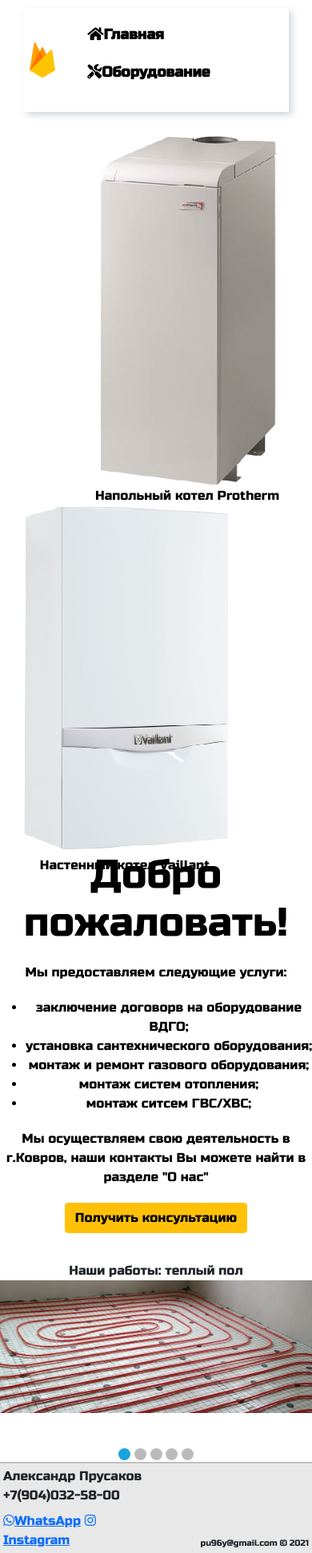
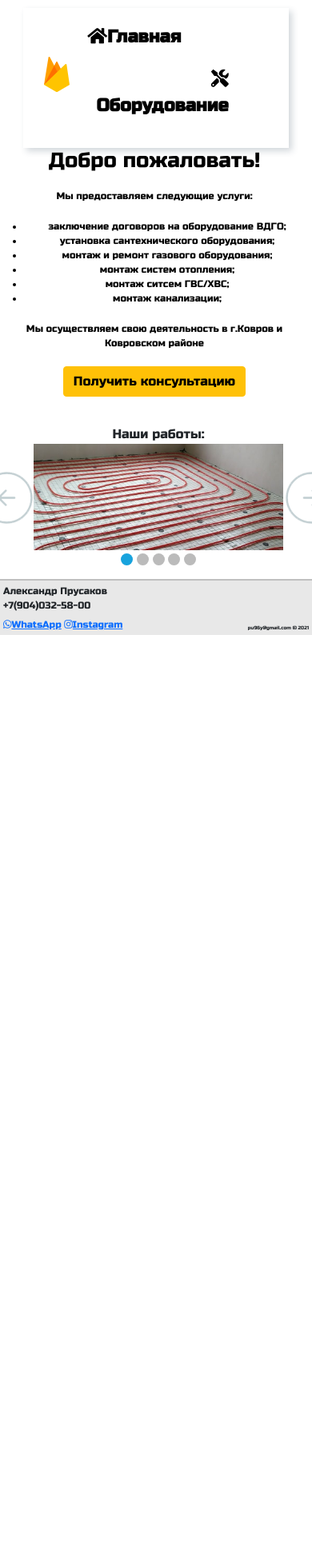
Before and after one commit to pu96y/fufufuf, a Django app: page / in a window 390 px wide; the page is wider, and only the part inside the window is pictured. Shown: that part at 80% size. After the commit the page ends 794 px from the top of that part, so only its background shows below. Run offline with Django 4.2, Linux system fonts and the light colour scheme; some libraries are stand-ins or nearby versions.

Commit message:
firstmob

```diff
--- a/main/static/main/css/main.css
+++ b/main/static/main/css/main.css
@@ -46,7 +46,6 @@
     width:100%;
     position: relative;
     top:-20px;
-
 }
 
 .features h1 {font-size: 50px;}
@@ -74,7 +73,7 @@
     text-decoration: none;
     color: black;
     font-size: 18px;
-    font-weight: 600
+    font-weight: 600;
     transition: transform .6s ease;
 }
 
@@ -176,7 +175,7 @@
     text-decoration: none;
     color: #0aa9ff;
     font-size: 18px;
-    font-weight: 600
+    font-weight: 600;
     transition: transform .6s ease;
 }
 
--- /dev/null
+++ b/main/static/main/css/media-queries.css
@@ -0,0 +1,104 @@
+@media only screen and (max-width: 992px){
+    .footer{
+        width: 100%;
+        float: left;
+        padding: 1%;
+        background-color: #e8e8e8;
+        border-top: 2px solid silver;
+        margin-top: 31px;
+        display: flex;
+        align-items: flex-end;
+        justify-content: space-between;
+    }
+
+    .features{
+        margin-left: auto;
+        margin-right: auto;
+        color:black;
+        margin-top:20px;
+        text-align:center;
+        width:100%;
+        position: relative;
+        top:-20px;
+        font-size: 12px;
+        left: -2px;
+    }
+    .features h1{
+        font-size: 26px;
+    }
+
+    .protherm {
+        display: none;
+    }
+
+    .protherm1 {
+        display: none;
+    }
+
+    .all{
+        width:80%;
+        position: relative;
+        left:42px
+
+    }
+    #active{
+        position: relative;
+        width:100%;
+        top:10px;
+    }
+    #controls{
+        position: relative;
+        width: 90%;
+        height: 100%;
+        top: -21px;
+        left: 17px;
+    }
+    .about a {
+       display: block;
+       text-decoration: none;
+       color: yellow;
+       font-size: 18px;
+       font-weight: 600
+       transition: transform .6s ease;
+   }
+
+
+    .social {
+        float: left;
+        width: 50%;
+        font-size: 12px;
+    }
+    .rights{
+        float: left;
+        width: 50%;
+        text-align: right;
+        font-size: 6px;
+    }
+
+    #gallery h3{
+        font-size: 16px!important;
+    }
+
+    .prod-card a{
+        font-size: 16px!important;
+    }
+
+    header .mnu_top li a{
+        display: block;
+        text-decoration: none;
+        color: black;
+        font-size: 22px;
+        font-weight: 600;
+        transition: transform .6s ease;
+        position: relative;
+        text-align: right;
+    }
+
+    header .logo img{
+        max-width: 3500px;
+        padding-top: 20px;
+        position: relative;
+        right: -18px;
+        top: -5px;
+    }
+}
--- a/main/static/main/css/style.css
+++ b/main/static/main/css/style.css
@@ -102,6 +102,8 @@
 	width: 15px;
 	height: 15px;
 	background: #bbb;
+	position: relative;
+	top: -25px;
 }
 
 #active{ /*расположение блока с переключателями*/
--- a/main/templates/main/base.html
+++ b/main/templates/main/base.html
@@ -6,6 +6,7 @@
     <meta http-equiv="X-UA-Compatible" content="IE=edge" />
     <meta name="viewport" content="width=device-width, initial-scale=1.0" />
     <title>{% block title %}{% endblock %}</title>
+    <link rel="stylesheet" href="https://unpkg.com/flexboxgrid2@7.2.1/flexboxgrid2.css">
     <link rel="preconnect" href="https://fonts.googleapis.com">
     <link rel="preconnect" href="https://fonts.gstatic.com" crossorigin>
     <link href="https://fonts.googleapis.com/css2?family=Russo+One&display=swap" rel="stylesheet">
@@ -19,6 +20,7 @@
     />
     <link rel="stylesheet" href="{% static 'main/css/main.css' %}" />
     <link rel="stylesheet" href="{% static 'main/css/style.css' %}" />
+    <link rel="stylesheet" href="{% static 'main/css/media-queries.css' %}" />
     <link
       rel="shortcut icon"
       type="image/png"
@@ -32,7 +34,9 @@
       >
       <ul class="mnu_top">
         <li>
+          <div class="link1">
           <a href="{% url 'home' %}"><i class="fas fa-home"></i>Главная</a>
+          </div>
         </li>
         <li>
           <a href="{% url 'blog' %}"><i class="fas fa-tools"></i></i>Оборудование</a>
--- a/main/templates/main/glav.html
+++ b/main/templates/main/glav.html
@@ -6,6 +6,7 @@
     <meta http-equiv="X-UA-Compatible" content="IE=edge" />
     <meta name="viewport" content="width=device-width, initial-scale=1.0" />
     <title>Главная страница</title>
+    <link rel="stylesheet" href="https://unpkg.com/flexboxgrid2@7.2.1/flexboxgrid2.css">
     <link rel="preconnect" href="https://fonts.googleapis.com">
     <link rel="preconnect" href="https://fonts.gstatic.com" crossorigin>
     <link href="https://fonts.googleapis.com/css2?family=Russo+One&display=swap" rel="stylesheet">
@@ -19,6 +20,7 @@
     />
     <link rel="stylesheet" href="{% static 'main/css/main.css' %}" />
     <link rel="stylesheet" href="{% static 'main/css/style.css' %}" />
+    <link rel="stylesheet" href="{% static 'main/css/media-queries.css' %}" />
     <link
       rel="shortcut icon"
       type="image/png"
@@ -56,13 +58,14 @@
 	<p> </p>
 	<p>Мы предоставляем следующие услуги:</p>
 	<ul>
-		<li>заключение договорв на оборудование ВДГО;</li>
+		<li>заключение договоров на оборудование ВДГО;</li>
 		<li>установка сантехнического оборудования;</li>
 		<li>монтаж и ремонт газового оборудования; </li>
 		<li>монтаж систем отопления;</li>
 		<li>монтаж ситсем ГВС/ХВС;</li>
+        <li>монтаж канализации;</li>
 	</ul>
-	<p>Мы осуществляем свою деятельность в г.Ковров, наши контакты Вы можете найти в разделе "О нас"</p>
+	<p>Мы осуществляем свою деятельность в г.Ковров и Ковровском районе</p>
 	<a href="https://api.whatsapp.com/send/?phone=%2B79040325800&text&app_absent=0" class="btn btn-warning">Получить консультацию</a>
   </div>
     <div class="all">
@@ -74,7 +77,7 @@
           <input type="radio" name="slider" id="switch4" />
           <input type="radio" name="slider" id="switch5" />
           <figcaption>
-              Наши работы: теплый пол
+              Наши работы:
           </figcaption>
           <div id="slides">
             <div id="overflow">
@@ -104,7 +107,7 @@
           </div>
         </article>
     </div>
-  <footer>
+    <footer>
        <div class="social">
             <div class="contact">
             <p>Александр Прусаков<br>
```
